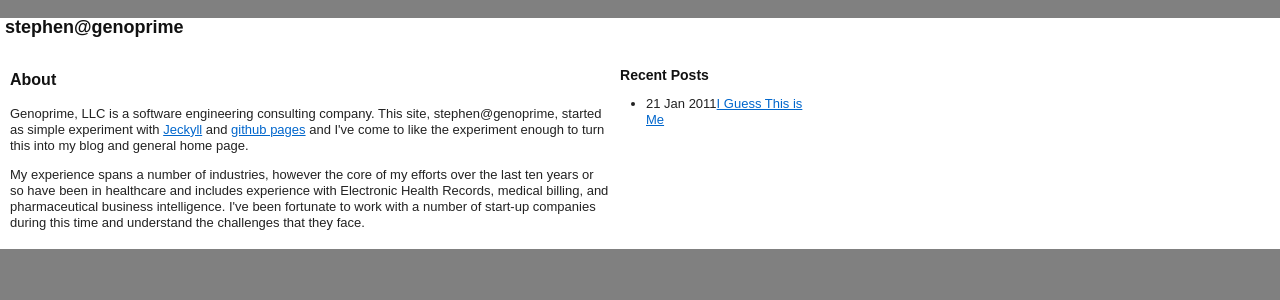
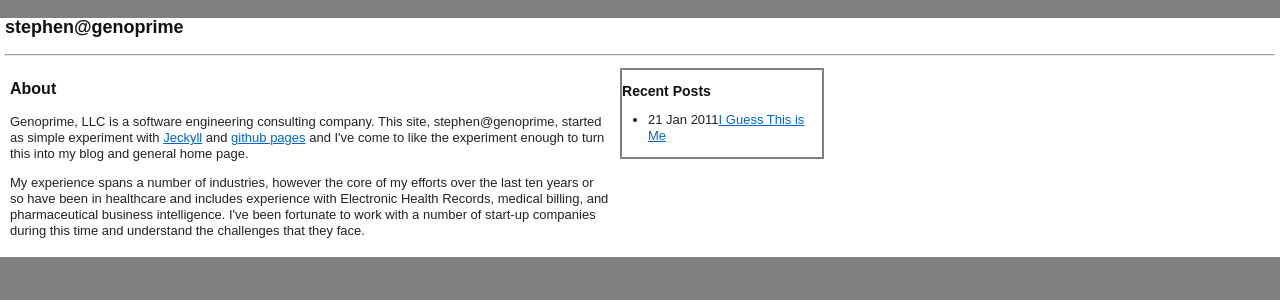
Before and after one commit to spmallette/spmallette.github.com, a Jekyll site: the page built from index.html, in a window 1280 px wide. Shown: the top 300 px of the page. Built offline with Jekyll 4.4.1, drawn with Linux system fonts in a browser that asks for light colours; Markdown is read by kramdown in place of the engine named in the settings.

Commit message:
try to break up the page a bit.

```diff
--- a/_layouts/default.html
+++ b/_layouts/default.html
@@ -10,6 +10,7 @@
   <body>
     <div class="container" style="margin:5px">
       <h1>stephen@genoprime</h1>
+      <hr/>
     </div>
     <div class="unit on-2 columns">
       <div class="container" style="margin:5px">
@@ -19,7 +20,7 @@
 	  </div>
         </div>
         <div class="fixed column">
-          <div id="right" class="container">
+          <div id="right" class="container" style="border-style:solid;border-color:gray;border-width:2px">
 	    <h3>Recent Posts</h3>
             <ul>
 	      {% for post in site.posts %}
```
